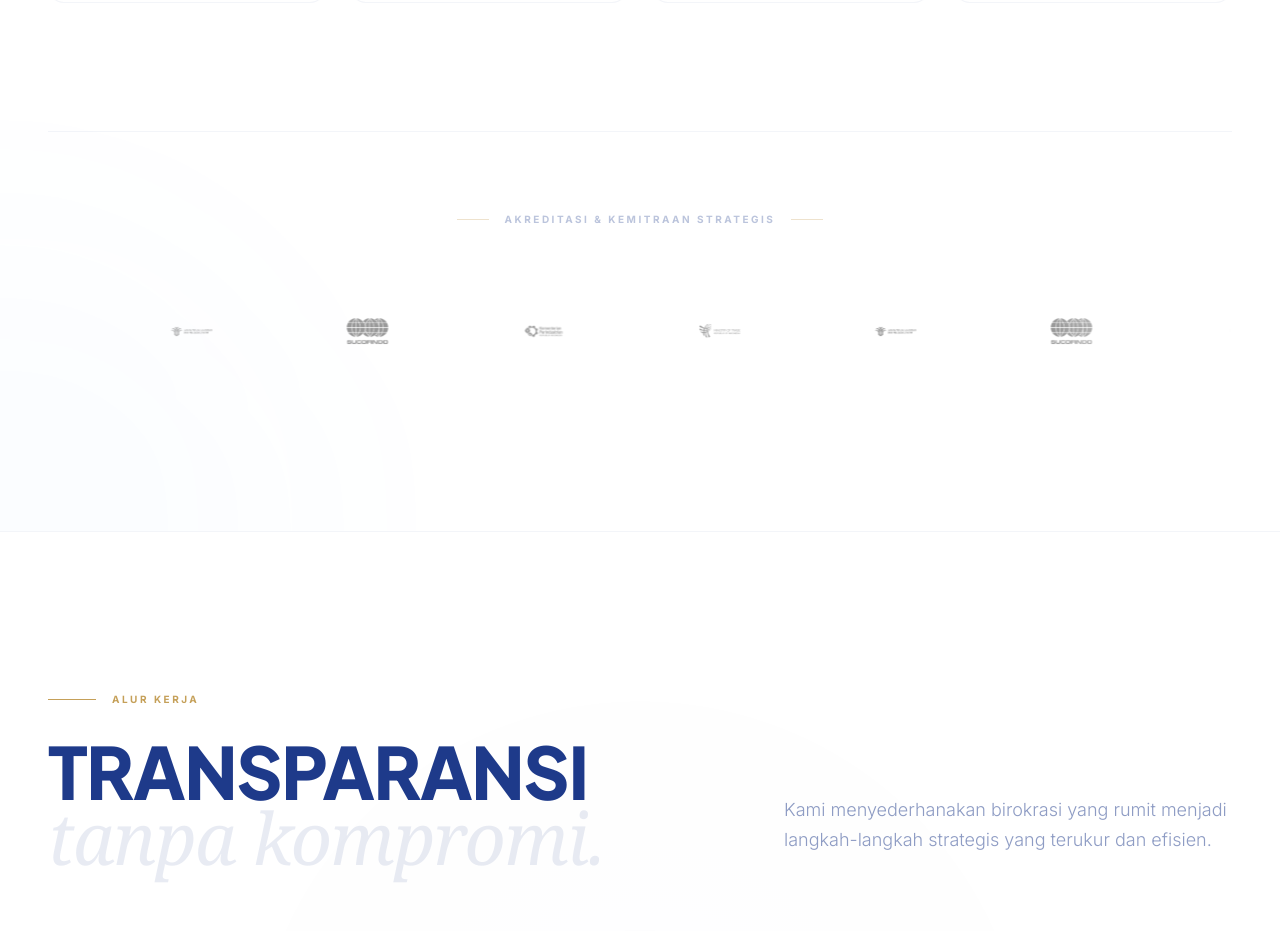
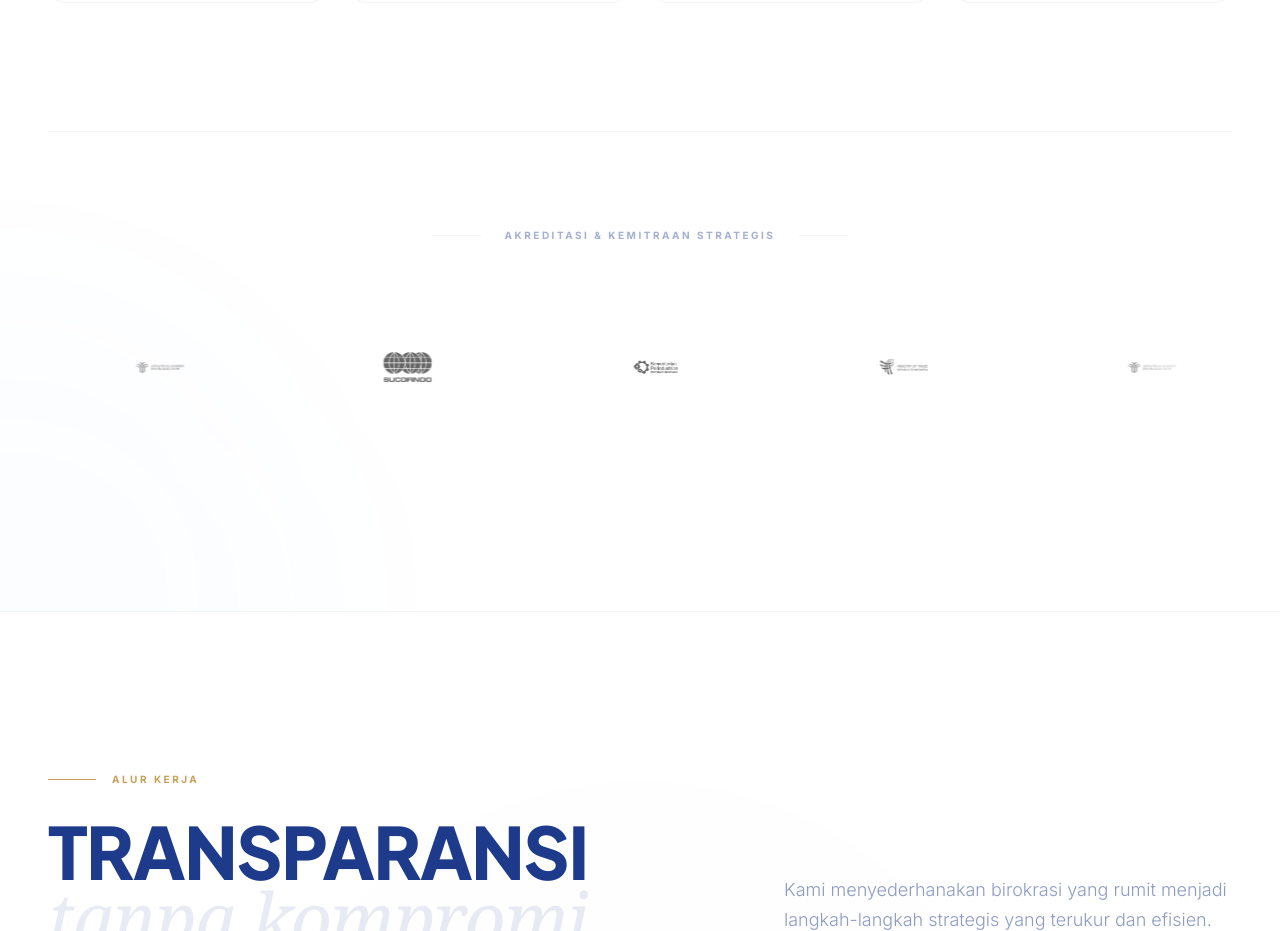
Before and after one commit to dayriyadhi-hue/razor-astern-web, a Next.js app: page / in a window 1280 px wide. Shown: the part 3340-4271 px from the top of the page. Built offline with nearby package versions, Linux system fonts and the light colour scheme.

Commit message:
style: upscale partner logos visibility and sizing per reference

```diff
--- a/src/components/Solutions.js
+++ b/src/components/Solutions.js
@@ -99,28 +99,29 @@ const Solutions = () => {
                     ))}
                 </div>
 
-                {/* Bottom Marquee Section - "Ciamik" & Dynamic */}
-                <div className="mt-24 md:mt-32 pt-20 border-t border-navy/5 w-full overflow-hidden">
+                {/* Strategic Partners Section - Refined Visibility */}
+                <div className="mt-32 pt-24 border-t border-navy/5 w-full overflow-hidden">
                     <motion.div
-                        initial={{ opacity: 0, y: 20 }}
-                        whileInView={{ opacity: 1, y: 0 }}
+                        initial={{ opacity: 0 }}
+                        whileInView={{ opacity: 1 }}
+                        transition={{ duration: 1 }}
                         className="flex flex-col items-center"
                     >
-                        <div className="flex items-center gap-4 mb-16">
-                            <span className="h-[1px] w-8 bg-gold/30"></span>
-                            <p className="label-overline text-navy/30 tracking-[0.3em] text-center">Akreditasi & Kemitraan Strategis</p>
-                            <span className="h-[1px] w-8 bg-gold/30"></span>
+                        <div className="flex items-center gap-6 mb-20">
+                            <span className="h-[1px] w-12 bg-navy/5"></span>
+                            <p className="label-overline text-navy/40 tracking-[0.4em] text-center">Akreditasi & Kemitraan Strategis</p>
+                            <span className="h-[1px] w-12 bg-navy/5"></span>
                         </div>
 
-                        {/* Infinite Marquee Container */}
-                        <div className="relative w-full logo-mask">
-                            <div className="animate-marquee flex items-center gap-24 md:gap-32 py-4">
-                                {[1, 2, 3, 4, 1, 2, 3, 4, 1, 2, 3, 4, 1, 2, 3, 4].map((num, idx) => (
+                        {/* Infinite Marquee - Sized for Visibility */}
+                        <div className="relative w-full logo-mask pb-10">
+                            <div className="animate-marquee flex items-center gap-32 md:gap-48 py-4">
+                                {[1, 2, 3, 4, 1, 2, 3, 4, 1, 2, 3, 4, 1, 2, 3, 4, 1, 2, 3, 4].map((num, idx) => (
                                     <img
                                         key={idx}
                                         src={`/${num}.svg`}
                                         alt={`Partner ${num}`}
-                                        className="h-8 md:h-12 w-auto opacity-40 grayscale hover:grayscale-0 hover:opacity-100 hover:scale-110 transition-all duration-500 cursor-pointer brightness-0"
+                                        className="h-10 md:h-14 w-auto opacity-60 grayscale hover:grayscale-0 hover:opacity-100 hover:scale-110 transition-all duration-700 cursor-pointer brightness-0"
                                         loading="lazy"
                                     />
                                 ))}
```
